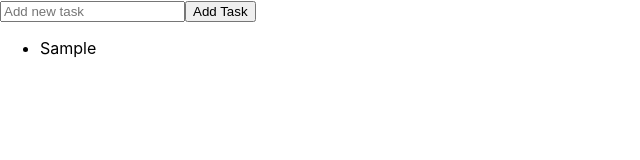
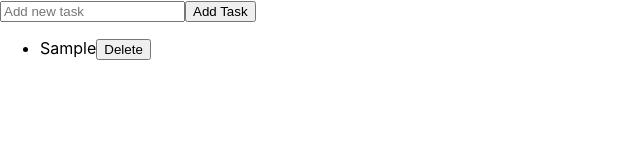
Before and after one commit to Kendi-prog/todo-habit-tracker, a React (Create React App) app: page / in a window 1280 px wide. Both pictures are taken after typing "Sample" into the empty fields and a click on the button "Add Task". Shown: the top 160 px of the page, without its empty margins (0-640 px from the left). Built offline with nearby package versions, Linux system fonts and the light colour scheme.

Commit message:
implementing the delete task function

```diff
--- a/src/ToDo App/components/task-management/task-management.component.jsx
+++ b/src/ToDo App/components/task-management/task-management.component.jsx
@@ -9,12 +9,19 @@
         setTasks([...tasks, { ...newTask, id:Date.now(), isCompleted:false}]);
     }
 
+    const deleteTask = (id) => {
+        setTasks(tasks.filter(task => task.id !== id));
+    }
+
     return(
         <div>
             <TaskInput addTask={addTask}/>
             <ul>
                 {tasks.map( task => (
-                    <li key={task.id}>{task.task}</li>
+                    <li key={task.id}>
+                        {task.task}
+                        <button onClick={() => deleteTask(task.id)}>Delete</button>
+                    </li>
                 ))}
             </ul>
         </div>
```
